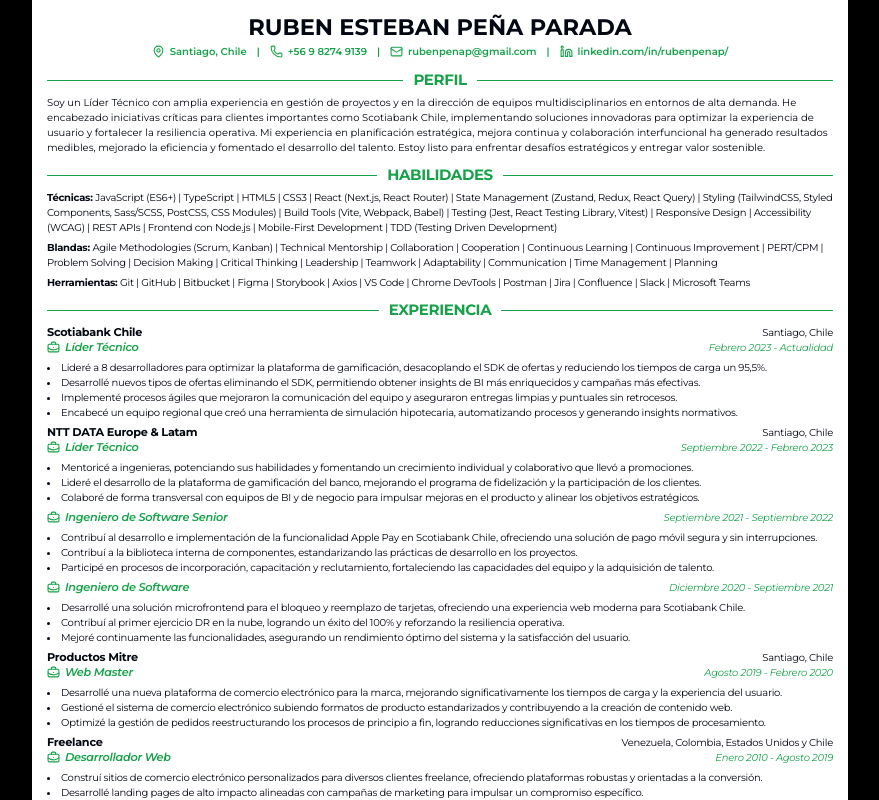
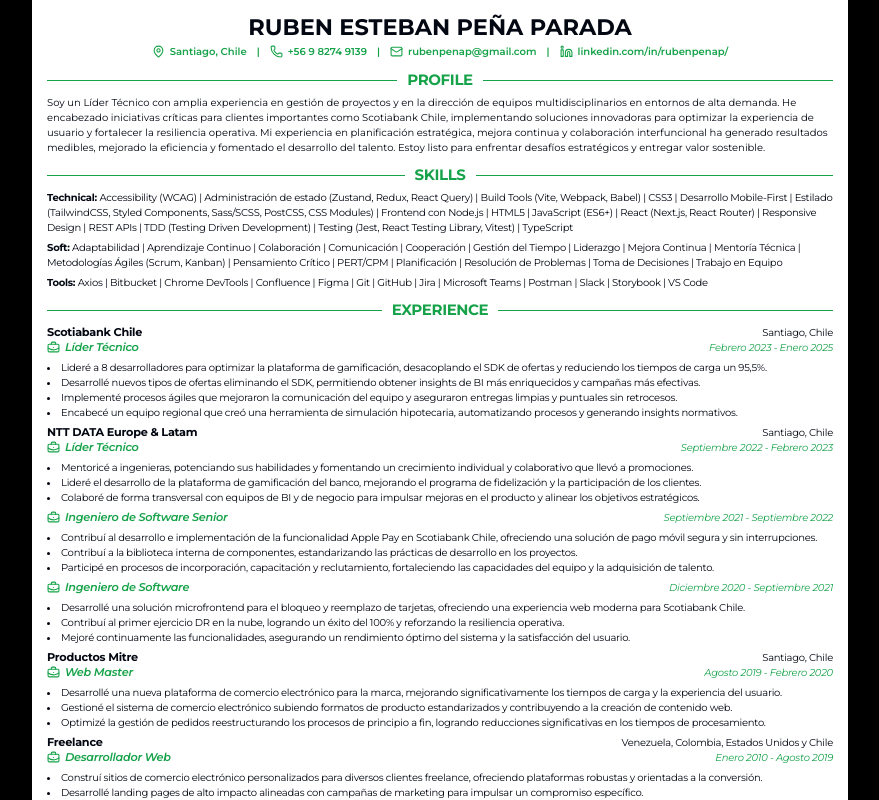
Before and after one commit to rubenpenap/cv-master, a React (Vite) app: page / in a window 1280 px wide. Shown: the top 800 px of the page, without its empty margins (200-1079 px from the left). Built offline with nearby package versions, Linux system fonts and the light colour scheme.

Commit message:
Refactor App component to utilize destructured data and implement language support for section titles and skills

```diff
--- a/src/App.tsx
+++ b/src/App.tsx
@@ -1,50 +1,64 @@
 import { Section, SectionTitle } from '@/components/ui/';
 import { Linkedin, MapPin, Mail, Phone } from 'lucide-react';
-import { data } from '@/data/data';
+import { data, language } from '@/data/data';
 import './App.css';
 
 function App() {
+	const {
+		name,
+		location,
+		phone,
+		email,
+		linkedin,
+		summary,
+		skills,
+		experience,
+		education,
+	} = data;
 	return (
 		<main className='w-[81.6rem] h-[105.462rem] mx-auto p-6 bg-white'>
-			<h1 className='text-4xl font-bold text-center mb-1'>{data.name}</h1>
+			<h1 className='text-4xl font-bold text-center mb-1'>{name}</h1>
 			<p className='text-lg font-semibold text-theme mb-4 flex items-center justify-center gap-4'>
 				<span className='flex items-center gap-2'>
 					<MapPin size={13} />
-					{data.location}
+					{location}
 				</span>
 				<span>|</span>
 				<a
 					className='flex items-center gap-2'
-					href={`tel:${data.phone}`}
+					href={`tel:${phone.trim()}`}
 					target='_blank'
 				>
 					<Phone size={13} />
-					{data.phone}
+					{phone}
 				</a>
 				<span>|</span>
 				<a
 					className='flex items-center gap-2'
-					href={`mailto:${data.email}`}
+					href={`mailto:${email}`}
 					target='_blank'
 				>
 					<Mail size={13} />
-					{data.email}
+					{email}
 				</a>
 				<span>|</span>
 				<a
 					className='flex items-center gap-2'
-					href={`https://www.${data.linkedin}`}
+					href={`https://www.${linkedin}`}
 					target='_blank'
 				>
 					<Linkedin size={13} />
-					{data.linkedin}
+					{linkedin}
 				</a>
 			</p>
-			<SectionTitle title='PERFIL' />
-			<p className='text-base mb-4'>{data.summary}</p>
-			<Section title='HABILIDADES' items={data.skills} />
-			<Section title='EXPERIENCIA' items={data.experience} />
-			<Section title='EDUCACIÓN' items={data.education} />
+			<SectionTitle title={language ? 'PROFILE' : 'PERFIL'} />
+			<p className='text-base mb-4'>{summary}</p>
+			<Section title={language ? 'SKILLS' : 'HABILIDADES'} items={skills} />
+			<Section
+				title={language ? 'EXPERIENCE' : 'EXPERIENCIA'}
+				items={experience}
+			/>
+			<Section title={language ? 'EDUCATION' : 'EDUCACIÓN'} items={education} />
 		</main>
 	);
 }
--- a/src/components/ui/section.tsx
+++ b/src/components/ui/section.tsx
@@ -1,7 +1,7 @@
 import * as React from 'react';
 import { SectionTitle, SectionItem } from '@/components/ui/';
 import { cn } from '@/lib/utils';
-import { ResumeSections } from '@/data/data';
+import { ResumeSections, language } from '@/data/data';
 
 interface SectionProps extends React.HTMLAttributes<HTMLHeadingElement> {
 	className?: string;
@@ -23,19 +23,23 @@ const Section: React.FC<SectionProps> = ({
 		{!Array.isArray(items) ? (
 			<>
 				<p className='text-base mb-2'>
-					<span className='font-bold'>Técnicas: </span>
+					<span className='font-bold'>
+						{language ? 'Technical: ' : 'Técnicas: '}
+					</span>
 					{items.technical.map((skill, index) =>
 						items.technical.length - 1 === index ? `${skill}` : `${skill} | `,
 					)}
 				</p>
 				<p className='text-base mb-2'>
-					<span className='font-bold'>Blandas: </span>
+					<span className='font-bold'>{language ? 'Soft: ' : 'Blandas: '}</span>
 					{items.softs.map((skill, index) =>
 						items.softs.length - 1 === index ? `${skill}` : `${skill} | `,
 					)}
 				</p>
 				<p className='text-base'>
-					<span className='font-bold'>Herramientas: </span>
+					<span className='font-bold'>
+						{language ? 'Tools: ' : 'Herramientas: '}
+					</span>
 					{items.tools.map((skill, index) =>
 						items.tools.length - 1 === index ? `${skill}` : `${skill} | `,
 					)}
--- a/src/components/ui/sectionItem.tsx
+++ b/src/components/ui/sectionItem.tsx
@@ -1,7 +1,7 @@
 import * as React from 'react';
 import { BriefcaseBusiness, GraduationCap } from 'lucide-react';
 import { cn } from '@/lib/utils';
-import { Item } from '@/data/data';
+import { Item, language } from '@/data/data';
 
 interface SectionItemProps extends React.HTMLAttributes<HTMLHeadingElement> {
 	className?: string;
@@ -14,17 +14,17 @@ const SectionItem: React.FC<SectionItemProps> = ({
 	item,
 	education,
 	...props
-}) => (
+}) => {
+	const { name, location, title, startDate, endDate, activities, id } = item;
+	return (
 		<div className={'mb-2'}>
 			<div
 				className={cn(`grid grid-cols-2 place-content-between mb-2`, className)}
 				{...props}
 			>
-			{item.name && (
-				<h3 className='text-lg font-bold leading-6'>{item.name}</h3>
-			)}
-			{item.location && (
-				<h3 className='text-base leading-6 text-right'>{item.location}</h3>
+				{name && <h3 className='text-lg font-bold leading-6'>{name}</h3>}
+				{location && (
+					<h3 className='text-base leading-6 text-right'>{location}</h3>
 				)}
 				<p className='text-lg font-semibold italic text-theme leading-6 inline-flex items-center gap-2'>
 					{education ? (
@@ -32,23 +32,27 @@ const SectionItem: React.FC<SectionItemProps> = ({
 					) : (
 						<BriefcaseBusiness size={13} />
 					)}
-				{item.title}
+					{title}
 				</p>
 				<p className='text-base italic leading-6 text-right text-theme'>
-				{item.startDate
-					? `${item.startDate} - ${item.endDate}`
-					: `Titulado en: ${item.endDate}`}
+					{startDate
+						? `${startDate} - ${endDate}`
+						: `${language ? 'Graduated in:' : 'Titulado en:'} ${endDate}`}
 				</p>
 			</div>
 			<ul>
-			{item.activities?.map((activity) => (
-				<li key={item.id} className='text-base list-disc list-inside'>
+				{activities?.map((activity, index) => (
+					<li
+						key={`${id}-${index}`}
+						className='text-base list-disc list-inside'
+					>
 						{activity}
 					</li>
 				))}
 			</ul>
 		</div>
 	);
+};
 
 SectionItem.displayName = 'SectionItem';
 
--- a/src/data/data.ts
+++ b/src/data/data.ts
@@ -1,4 +1,5 @@
 export type Data = {
+	cvLanguage: 'spanish' | 'english';
 	name: string;
 	location: string;
 	phone: string;
@@ -29,6 +30,7 @@ export type Skills = {
 export type ResumeSections = Array<Item> | Skills;
 
 export const data: Data = {
+	cvLanguage: 'english',
 	name: 'RUBEN ESTEBAN PEÑA PARADA',
 	location: 'Santiago, Chile',
 	phone: '+56 9 8274 9139',
@@ -43,7 +45,7 @@ export const data: Data = {
 			title: 'Líder Técnico',
 			location: 'Santiago, Chile',
 			startDate: 'Febrero 2023',
-			endDate: 'Actualidad',
+			endDate: 'Enero 2025',
 			activities: [
 				'Lideré a 8 desarrolladores para optimizar la plataforma de gamificación, desacoplando el SDK de ofertas y reduciendo los tiempos de carga un 95,5%.',
 				'Desarrollé nuevos tipos de ofertas eliminando el SDK, permitiendo obtener insights de BI más enriquecidos y campañas más efectivas.',
@@ -149,54 +151,56 @@ export const data: Data = {
 	],
 	skills: {
 		technical: [
+			'Accessibility (WCAG)',
+			'Administración de estado (Zustand, Redux, React Query)',
+			'Build Tools (Vite, Webpack, Babel)',
+			'CSS3',
+			'Desarrollo Mobile-First',
+			'Estilado (TailwindCSS, Styled Components, Sass/SCSS, PostCSS, CSS Modules)',
+			'Frontend con Node.js',
+			'HTML5',
 			'JavaScript (ES6+)',
+			'React (Next.js, React Router)',
+			'Responsive Design',
+			'REST APIs',
+			'TDD (Testing Driven Development)',
+			'Testing (Jest, React Testing Library, Vitest)',
 			'TypeScript',
-			'HTML5',
-			'CSS3',
-			'React (Next.js, React Router)',
-			'State Management (Zustand, Redux, React Query)',
-			'Styling (TailwindCSS, Styled Components, Sass/SCSS, PostCSS, CSS Modules)',
-			'Build Tools (Vite, Webpack, Babel)',
-			'Testing (Jest, React Testing Library, Vitest)',
-			'Responsive Design',
-			'Accessibility (WCAG)',
-			'REST APIs',
-			'Frontend con Node.js',
-			'Mobile-First Development',
-			'TDD (Testing Driven Development)',
 		],
 		tools: [
+			'Axios',
+			'Bitbucket',
+			'Chrome DevTools',
+			'Confluence',
+			'Figma',
 			'Git',
 			'GitHub',
-			'Bitbucket',
-			'Figma',
+			'Jira',
+			'Microsoft Teams',
+			'Postman',
+			'Slack',
 			'Storybook',
-			'Axios',
 			'VS Code',
-			'Chrome DevTools',
-			'Postman',
-			'Jira',
-			'Confluence',
-			'Slack',
-			'Microsoft Teams',
 		],
 		softs: [
-			'Agile Methodologies (Scrum, Kanban)',
-			'Technical Mentorship',
-			'Collaboration',
-			'Cooperation',
-			'Continuous Learning',
-			'Continuous Improvement',
+			'Adaptabilidad',
+			'Aprendizaje Continuo',
+			'Colaboración',
+			'Comunicación',
+			'Cooperación',
+			'Gestión del Tiempo',
+			'Liderazgo',
+			'Mejora Continua',
+			'Mentoría Técnica',
+			'Metodologías Ágiles (Scrum, Kanban)',
+			'Pensamiento Crítico',
 			'PERT/CPM',
-			'Problem Solving',
-			'Decision Making',
-			'Critical Thinking',
-			'Leadership',
-			'Teamwork',
-			'Adaptability',
-			'Communication',
-			'Time Management',
-			'Planning',
+			'Planificación',
+			'Resolución de Problemas',
+			'Toma de Decisiones',
+			'Trabajo en Equipo',
 		],
 	},
 };
+
+export const language: boolean = data.cvLanguage === 'english';
```
Lines whose indentation alone changed are shown as unchanged.
